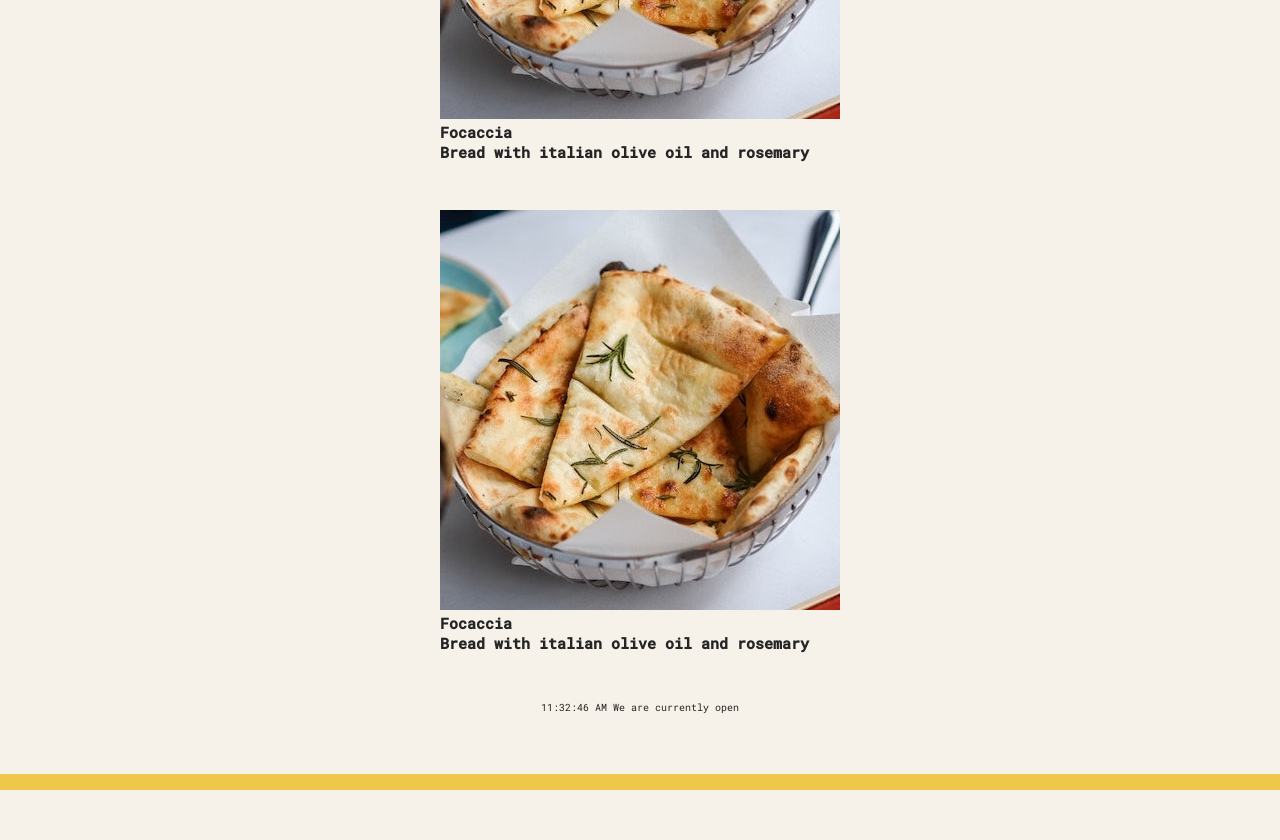
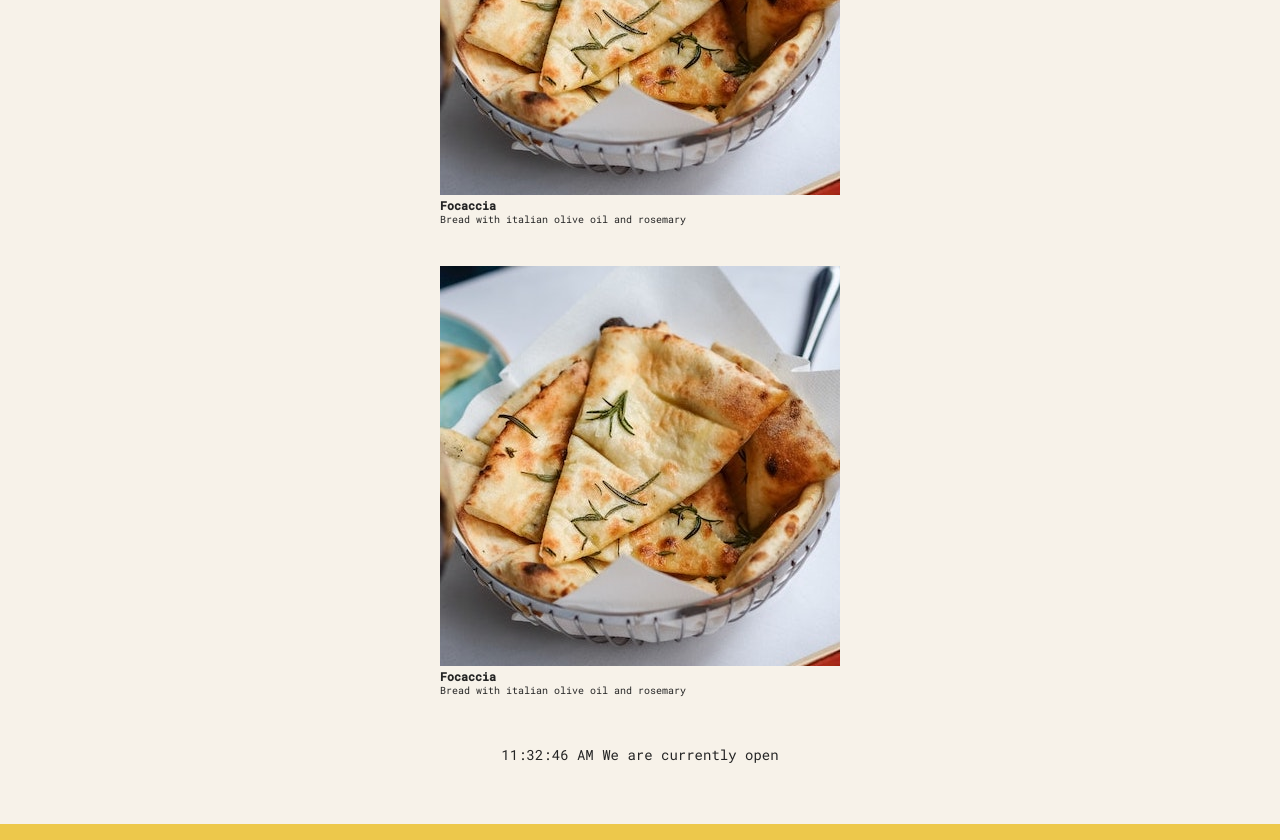
Before and after one commit to Juwel-771/pizza-menu, a React (Create React App) app: page / in a window 1280 px wide. Shown: the part 920-1760 px from the top of the page. Before the commit the page ends 1710 px from the top, so only its background shows below. Built offline with nearby package versions, Linux system fonts and the light colour scheme.

Commit message:
Menu created

```diff
--- a/src/App.js
+++ b/src/App.js
@@ -53,8 +53,6 @@ function App() {
     <div className='container'>
       <Header/>
       <Menu/>
-      <Menu/>
-      <Menu/>
       <Footer />
     </div>
   );
@@ -73,9 +71,12 @@ function Header (){
 
 function Menu (){
   return (
-    <div>
+    <main className='menu'>
+      <h2>Our Menu</h2>
       <Pizza/>
-    </div>
+      <Pizza/>
+      <Pizza/>
+    </main>
   )
 }
 
@@ -91,14 +92,14 @@ function Footer (){
   //   alert("Sorry!! We are close");
   // }
 
-  return <footer> {new Date().toLocaleTimeString()} We are currently open</footer>
+  return <footer className='footer'> {new Date().toLocaleTimeString()} We are currently open</footer>
 }
 
 function Pizza(){
   return <div>
     <img src='pizza/focaccia.jpg' alt='Pizza Focaccia'/>
-    <h2>Focaccia</h2>
-    <h2>Bread with italian olive oil and rosemary</h2>
+    <h3>Focaccia</h3>
+    <p>Bread with italian olive oil and rosemary</p>
   </div>
 }
 
```
